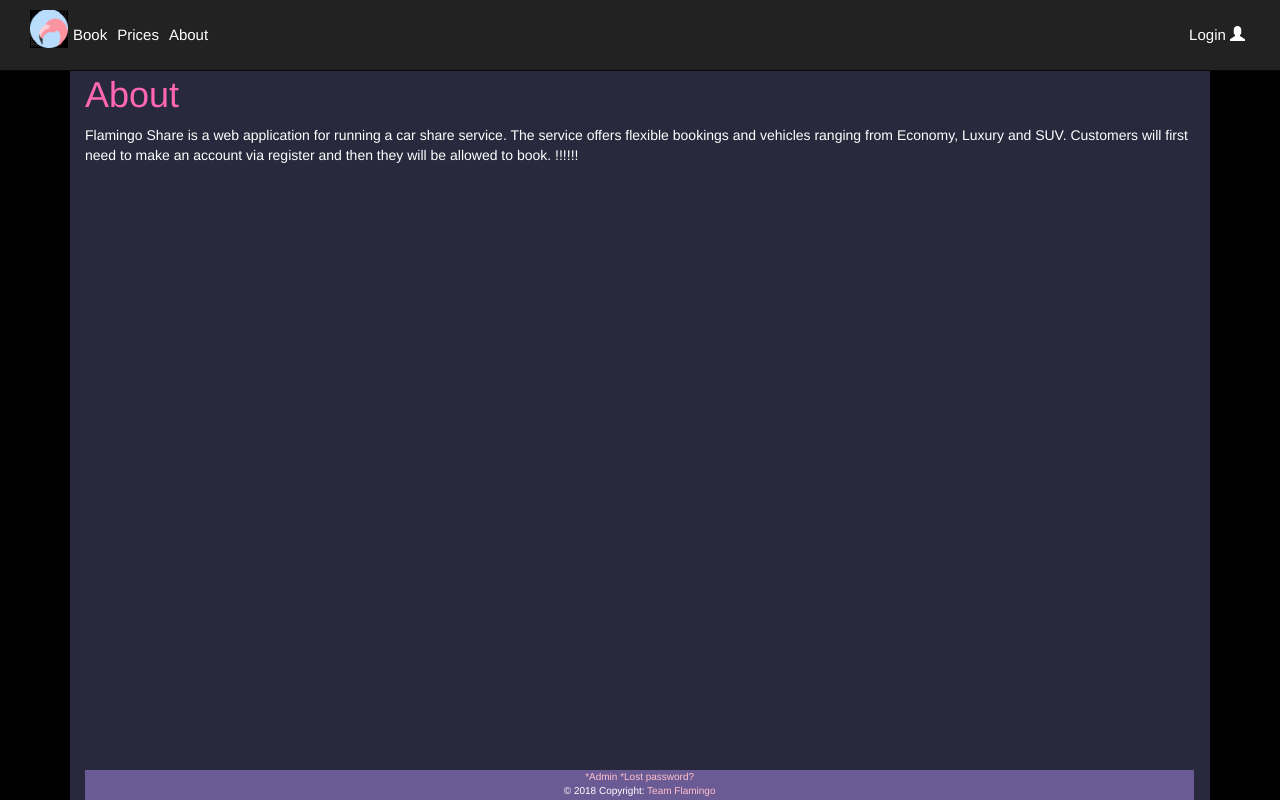
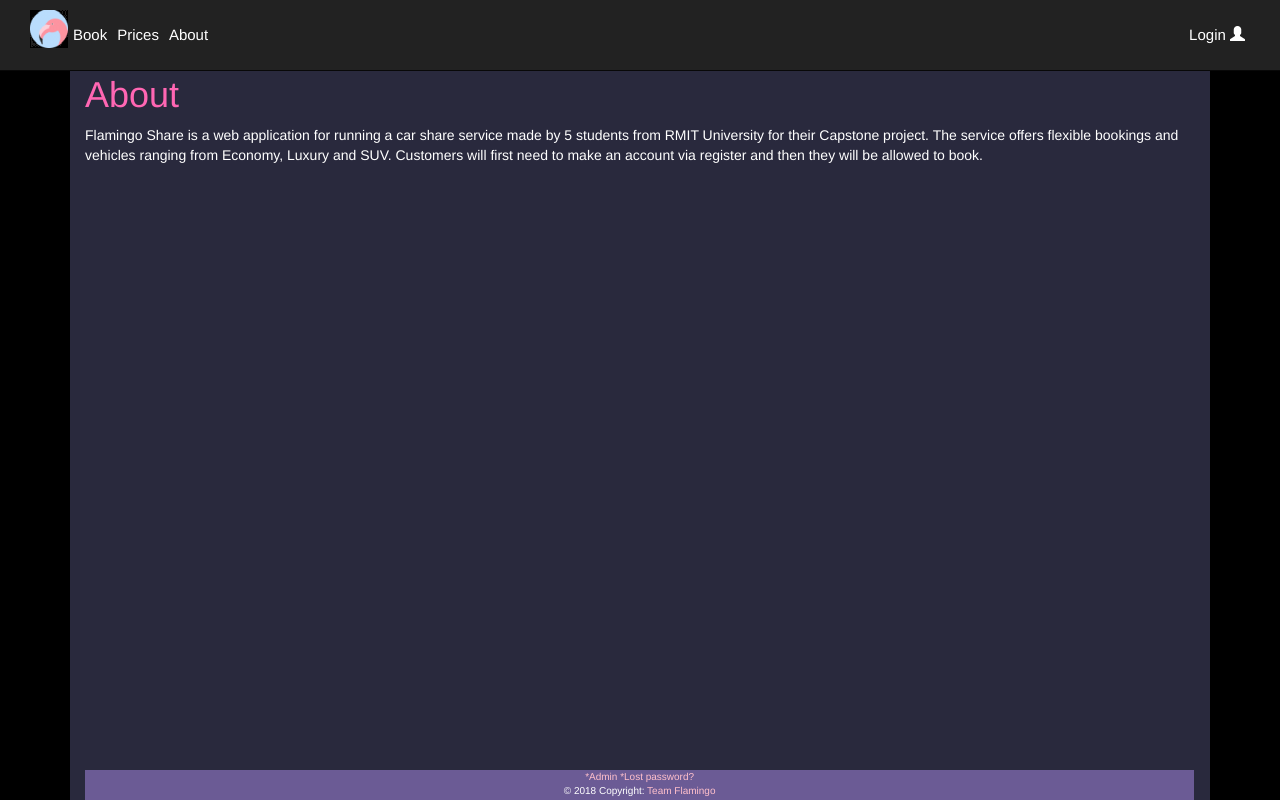
Before and after one commit to Gr4nts/FlamingoCarShare, a Django app: page /about/ in a window 1280 px wide. Run offline with Django 3.2, Linux system fonts and the light colour scheme; some libraries are stand-ins or nearby versions.

Commit message:
About page update
Minor fix

```diff
--- a/flamingo/templates/about.html
+++ b/flamingo/templates/about.html
@@ -6,9 +6,7 @@
 <div style="margin-top: 75px;">
     <h1>About</h1>
 	<p>
-	Flamingo Share is a web application for running a car share service. The service offers flexible bookings and vehicles ranging from Economy, Luxury and SUV. Customers will first need to make an account via register and then they will be allowed to book.
-
-			!!!!!!
-			</p>
+		Flamingo Share is a web application for running a car share service made by 5 students from RMIT University for their Capstone project. The service offers flexible bookings and vehicles ranging from Economy, Luxury and SUV. Customers will first need to make an account via register and then they will be allowed to book.
+	</p>
 </div>
 {% endblock %}
```
